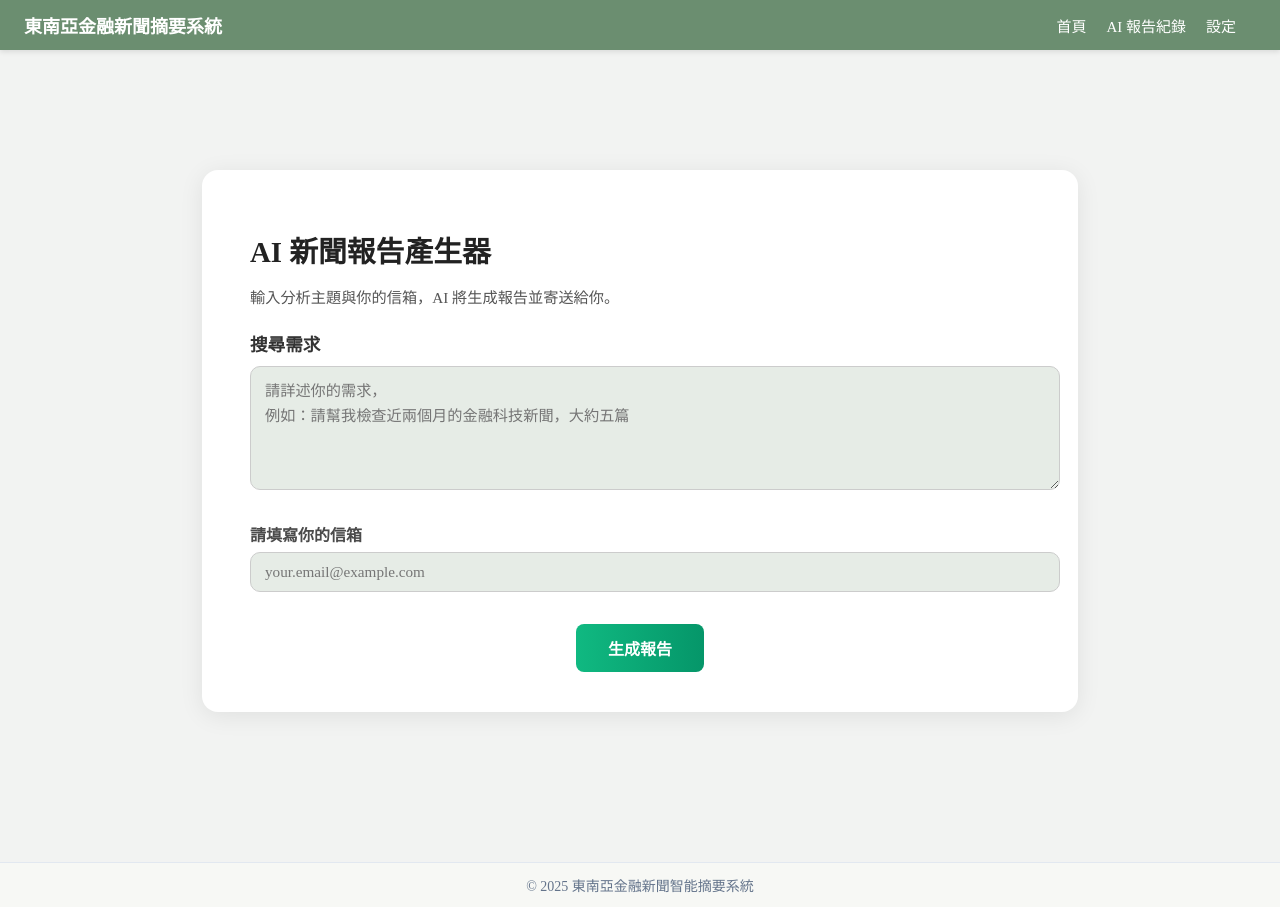
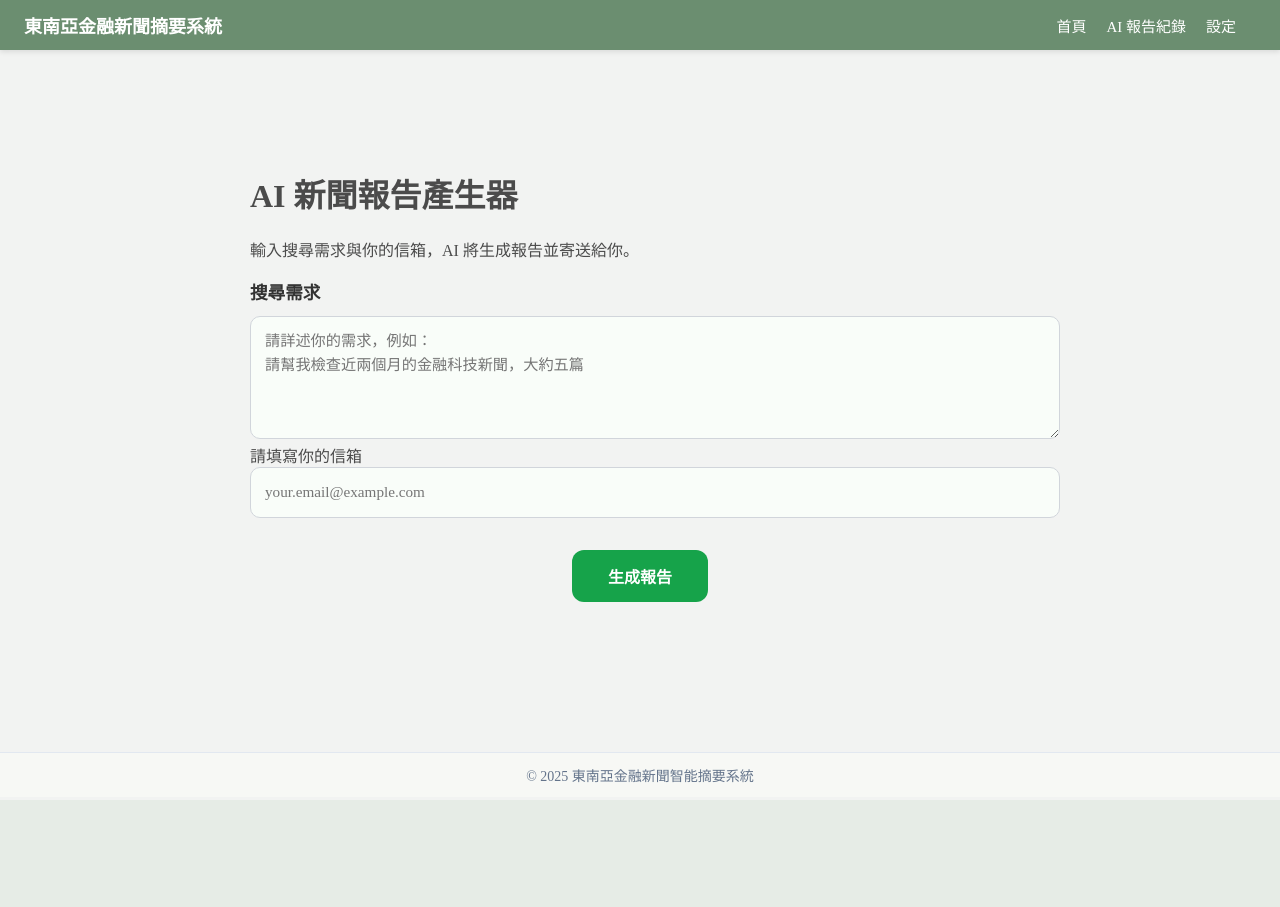
Before and after one commit to fishstar2023/FinancialNewsSearch, a React (Vite) app: page / in a window 1280 px wide. After the commit the page ends 800 px from the top, so only its background shows below. Built offline with nearby package versions, Linux system fonts and the light colour scheme.

Commit message:
修改介面

```diff
--- a/src/components/Dashboard.css
+++ b/src/components/Dashboard.css
@@ -1,77 +1,84 @@
+/* =======================
+   Dashboard Container
+======================= */
 .dashboard-container {
   max-width: 780px;
   margin: 60px auto;
-  background: #fff;
-  border-radius: 16px;
-  padding: 40px 48px;
-  box-shadow: 0 4px 24px rgba(0, 0, 0, 0.08);
   font-family: "Noto Serif TC", serif;
+  padding: 0 16px;
 }
 
-.dashboard-container h1 {
-  font-size: 1.8rem;
-  margin-bottom: 10px;
-  color: #222;
+/* -----------------------
+   頁面標題
+----------------------- */
+.dashboard-header {
+  text-align: center;
+  margin-bottom: 32px;
 }
 
-.dashboard-container p {
-  color: #555;
-  font-size: 0.95rem;
-  margin-bottom: 24px;
+.dashboard-header h1 {
+  font-size: 2rem;
+  color: #16a34a; /* 清新綠 */
+  margin-bottom: 8px;
 }
 
-.section {
-  margin-bottom: 28px;
+.dashboard-header p {
+  font-size: 1rem;
+  color: #555;
 }
 
+/* -----------------------
+   卡片樣式
+----------------------- */
+.card {
+  background: #ffffff;
+  border-radius: 16px;
+  padding: 32px 36px;
+  margin-bottom: 24px;
+  box-shadow: 0 2px 14px rgba(0, 0, 0, 0.06);
+  animation: fadeIn 0.4s ease;
+  transition: transform 0.25s ease, box-shadow 0.25s ease;
+}
+
+.card:hover {
+  transform: translateY(-2px);
+  box-shadow: 0 6px 20px rgba(0, 0, 0, 0.1);
+}
+
+/* -----------------------
+   區塊標題
+----------------------- */
 .section h3 {
   font-size: 1.1rem;
   color: #333;
-  margin-bottom: 10px;
+  margin-bottom: 12px;
 }
 
-.prompt-input {
+/* -----------------------
+   輸入框
+----------------------- */
+.prompt-input,
+.email-input {
   width: 100%;
-  border: 1.5px solid #ccc;
+  border: 1.5px solid #d1d5db;
   border-radius: 10px;
   padding: 12px 14px;
   font-size: 0.95rem;
   line-height: 1.6;
-  transition: all 0.2s ease;
-  font-family: "Noto Serif TC", serif;
+  transition: all 0.25s ease;
+  background-color: #f9fdf9;
 }
 
-.prompt-input:focus {
-  border-color: #3b82f6;
-  outline: none;
-  box-shadow: 0 0 0 2px rgba(59, 130, 246, 0.2);
-}
-
-.email-section {
-  display: flex;
-  flex-direction: column;
-}
-
-.email-label {
-  font-weight: 600;
-  margin-bottom: 6px;
-}
-
-.email-input {
-  width: 100%;
-  border: 1.5px solid #ccc;
-  border-radius: 10px;
-  padding: 10px 14px;
-  font-size: 0.95rem;
-  transition: border 0.2s ease;
-  font-family: "Noto Serif TC", serif;
-}
-
+.prompt-input:focus,
 .email-input:focus {
-  border-color: #3b82f6;
+  border-color: #16a34a;
+  box-shadow: 0 0 0 2px rgba(22, 163, 74, 0.2);
   outline: none;
 }
 
+/* -----------------------
+   按鈕
+----------------------- */
 .generate-section {
   display: flex;
   justify-content: center;
@@ -79,25 +86,30 @@
 }
 
 .action-button {
-  background-color: #3b82f6;
+  background-color: #16a34a;
   color: #fff;
   border: none;
-  padding: 12px 32px;
-  border-radius: 8px;
+  padding: 14px 36px;
+  border-radius: 12px;
   font-size: 1rem;
   font-weight: 600;
   cursor: pointer;
-  transition: all 0.2s ease;
-  font-family: "Noto Serif TC", serif;
+  transition: all 0.25s ease;
 }
 
 .action-button:hover {
-  background-color: #2563eb;
+  background-color: #15803d;
+  transform: translateY(-2px);
+}
+
+.action-button:active {
+  transform: translateY(0);
 }
 
 .action-button:disabled {
-  background-color: #a5b4fc;
+  background-color: #a7f3d0;
   cursor: not-allowed;
+  opacity: 0.7;
 }
 
 .loading {
@@ -105,28 +117,32 @@
   cursor: wait;
 }
 
+/* -----------------------
+   任務進度
+----------------------- */
 .progress-section {
   margin-top: 20px;
-  background: #f3f4f6;
+  background: #f0fdf4;
   padding: 16px;
   border-radius: 10px;
   font-size: 0.9rem;
   color: #444;
-  animation: fadeIn 0.4s ease;
-  font-family: "Noto Serif TC", serif;
 }
 
 .progress-section p {
   margin: 4px 0;
 }
 
+/* -----------------------
+   報告下載
+----------------------- */
 .report-result {
   margin-top: 24px;
   text-align: center;
 }
 
 .report-result a {
-  color: #2563eb;
+  color: #16a34a;
   font-weight: 600;
   text-decoration: none;
 }
@@ -135,6 +151,9 @@
   text-decoration: underline;
 }
 
+/* -----------------------
+   錯誤/成功訊息
+----------------------- */
 .error-message {
   background-color: #fee2e2;
   color: #b91c1c;
@@ -142,8 +161,6 @@
   border-radius: 10px;
   font-size: 0.95rem;
   margin-top: 16px;
-  animation: fadeIn 0.3s ease;
-  font-family: "Noto Serif TC", serif;
 }
 
 .success-message {
@@ -153,18 +170,19 @@
   border-radius: 10px;
   font-size: 0.95rem;
   margin-top: 16px;
-  animation: fadeIn 0.3s ease;
-  font-family: "Noto Serif TC", serif;
 }
 
-.no-report {
-  color: #777;
-  font-size: 0.9rem;
-  text-align: center;
-  margin-top: 24px;
-  font-family: "Noto Serif TC", serif;
+/* -----------------------
+   信箱錯誤
+----------------------- */
+.input-error {
+  border-color: #b91c1c !important;
+  box-shadow: 0 0 0 2px rgba(185, 28, 28, 0.2);
 }
 
+/* -----------------------
+   動畫
+----------------------- */
 @keyframes fadeIn {
   from {
     opacity: 0;
@@ -175,12 +193,3 @@
     transform: translateY(0);
   }
 }
-.action-button {
-  background: linear-gradient(90deg, #10b981, #059669);
-  transition: all 0.3s ease;
-}
-
-.action-button:hover {
-  transform: scale(1.05);
-  box-shadow: 0 4px 16px rgba(0, 0, 0, 0.15);
-}
--- a/src/components/NewsReportForm.tsx
+++ b/src/components/NewsReportForm.tsx
@@ -32,16 +32,29 @@ const NewsReportForm: React.FC = () => {
 
   const BASE_URL = "http://localhost:8000/api/tasks";
 
+  // 驗證 email 格式
+  const validateEmail = (email: string) => {
+    const re = /^[^\s@]+@[^\s@]+\.[^\s@]+$/;
+    return re.test(email.toLowerCase());
+  };
+
+  // 建立任務
   const handleGenerateReport = async () => {
     setErrorMessage("");
     setSuccessMessage("");
 
     if (!userPrompt.trim()) {
-      setErrorMessage("請輸入報告主題或關鍵描述");
+      setErrorMessage("請輸入搜尋需求");
       return;
     }
+
     if (!userEmail.trim()) {
       setErrorMessage("請輸入電子郵件");
+      return;
+    }
+
+    if (!validateEmail(userEmail)) {
+      setErrorMessage("請輸入正確的電子郵件格式");
       return;
     }
 
@@ -61,8 +74,8 @@ const NewsReportForm: React.FC = () => {
       });
 
       if (!response.ok) {
-        const errData = await response.json();
-        throw new Error(errData.detail?.[0]?.msg || "任務建立失敗");
+        const err = await response.json();
+        throw new Error(err.detail?.[0]?.msg || "任務建立失敗");
       }
 
       const data: TaskResponse = await response.json();
@@ -72,12 +85,13 @@ const NewsReportForm: React.FC = () => {
       if (error instanceof Error) {
         setErrorMessage(error.message || "建立任務時發生錯誤");
       } else {
-        setErrorMessage("建立任務時發生未知錯誤");
+        setErrorMessage("建立任務時發生錯誤");
       }
       setStatus("failed");
     }
   };
 
+  // 查詢任務進度
   useEffect(() => {
     if (!taskId) return;
 
@@ -85,7 +99,6 @@ const NewsReportForm: React.FC = () => {
       try {
         const res = await fetch(`${BASE_URL}/${taskId}`);
         if (!res.ok) throw new Error("查詢任務失敗");
-
         const data: TaskProgress = await res.json();
         setProgress(data);
 
@@ -100,9 +113,8 @@ const NewsReportForm: React.FC = () => {
           setStatus("failed");
           setErrorMessage(data.error || "任務失敗");
         }
-      } catch (err: unknown) {
-        const msg = err instanceof Error ? err.message : "未知錯誤";
-        setErrorMessage("查詢任務狀態時發生錯誤: " + msg);
+      } catch {
+        setErrorMessage("查詢任務狀態時發生錯誤");
         clearInterval(interval);
         setStatus("failed");
       }
@@ -114,15 +126,15 @@ const NewsReportForm: React.FC = () => {
   return (
     <div className="dashboard-container">
       <h1>AI 新聞報告產生器</h1>
-      <p>輸入分析主題與你的信箱，AI 將生成報告並寄送給你。</p>
+      <p>輸入搜尋需求與你的信箱，AI 將生成報告並寄送給你。</p>
 
       <div className="section">
         <h3>搜尋需求</h3>
         <textarea
           value={userPrompt}
           onChange={(e) => setUserPrompt(e.target.value)}
-          placeholder="請詳述你的需求，
-例如：請幫我檢查近兩個月的金融科技新聞，大約五篇"
+          placeholder={`請詳述你的需求，例如：
+請幫我檢查近兩個月的金融科技新聞，大約五篇`}
           rows={4}
           className="prompt-input"
         />
@@ -135,15 +147,22 @@ const NewsReportForm: React.FC = () => {
           placeholder="your.email@example.com"
           value={userEmail}
           onChange={(e) => setUserEmail(e.target.value)}
-          className="email-input"
+          className={`email-input ${
+            userEmail && !validateEmail(userEmail) ? "input-error" : ""
+          }`}
         />
+        {userEmail && !validateEmail(userEmail) && (
+          <p className="error-message">⚠ 請輸入正確的電子郵件格式</p>
+        )}
       </div>
 
       <div className="generate-section">
         <button
           onClick={handleGenerateReport}
           disabled={status === "creating" || status === "running"}
-          className={`action-button ${status === "running" ? "loading" : ""}`}
+          className={`action-button ${
+            status === "running" ? "loading" : ""
+          }`}
         >
           {status === "running"
             ? "生成中..."
@@ -153,12 +172,13 @@ const NewsReportForm: React.FC = () => {
         </button>
       </div>
 
+      {/* 顯示進度 */}
       {progress && status === "running" && (
         <div className="progress-section">
           <p>⏳ 任務狀態：{progress.status}</p>
           <p>📈 進度：{progress.progress}%</p>
-          {progress.current_step && <p>🔍 步驟：{progress.current_step}</p>}
-          {progress.step_message && <p>{progress.step_message}</p>}
+          <p>🔍 步驟：{progress.current_step}</p>
+          <p>{progress.step_message}</p>
         </div>
       )}
 
```
